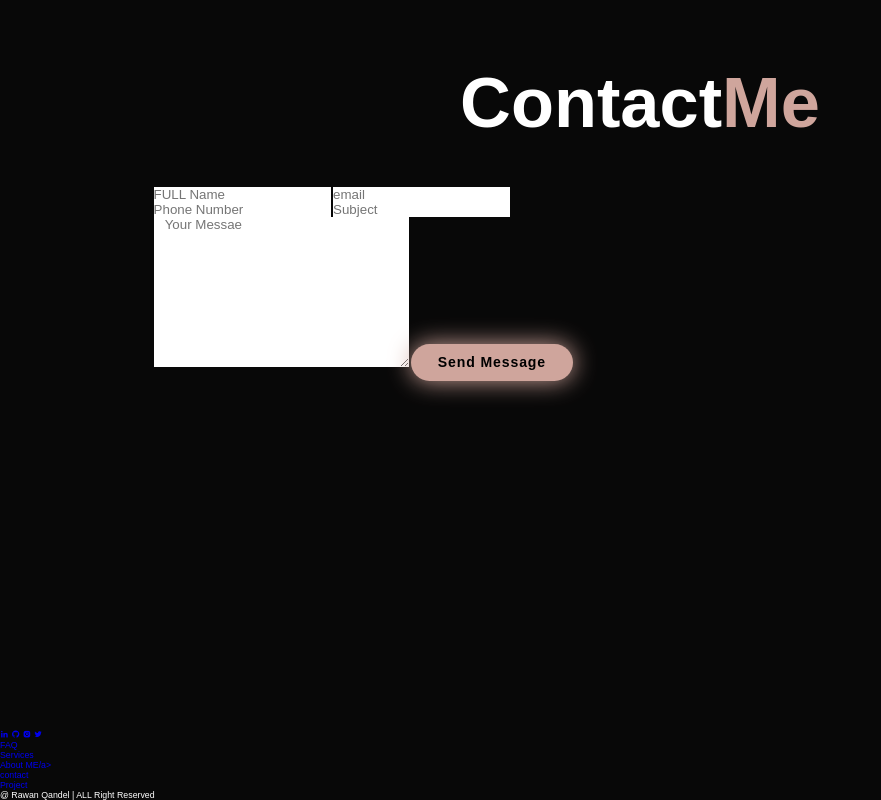
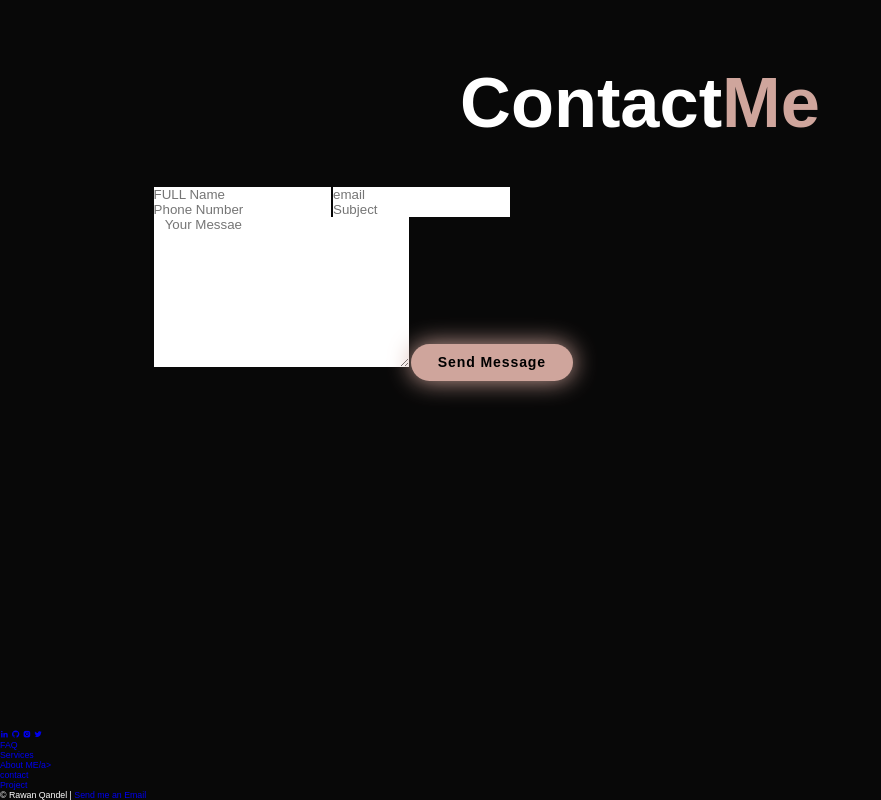
Before and after one commit to RouQandel/Protfolio-Website, a plain HTML site: page index.html in a window 1280 px wide. Shown: the part 4359-5159 px from the top of the page, without its empty margins (0-881 px from the left). Drawn offline with nearby package versions, Linux system fonts and the light colour scheme; a script that the page names is missing.

Commit message:
update index

```diff
--- a/index.html
+++ b/index.html
@@ -283,7 +283,8 @@
             </li>
         </ul>
         <p class="copyright">
-            @ Rawan Qandel | ALL Right Reserved
+            &copy; Rawan Qandel | <a href="mailto:rawanqandel62@gmail.com">Send me an Email</a>
+
         </p>
     </footer>
 
```
